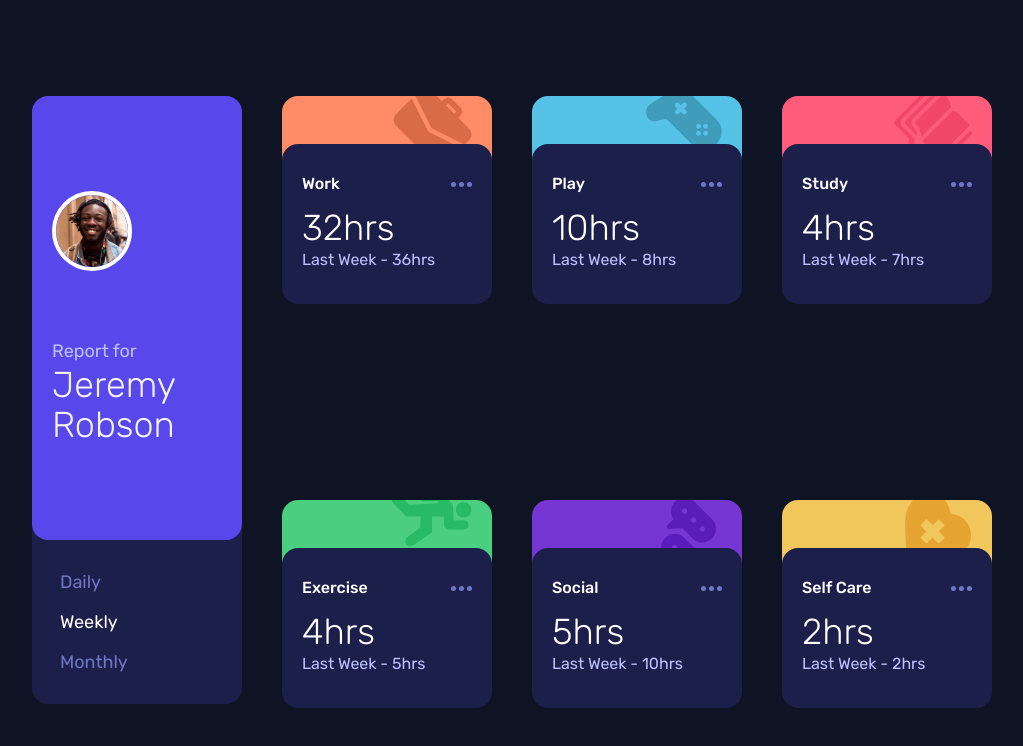
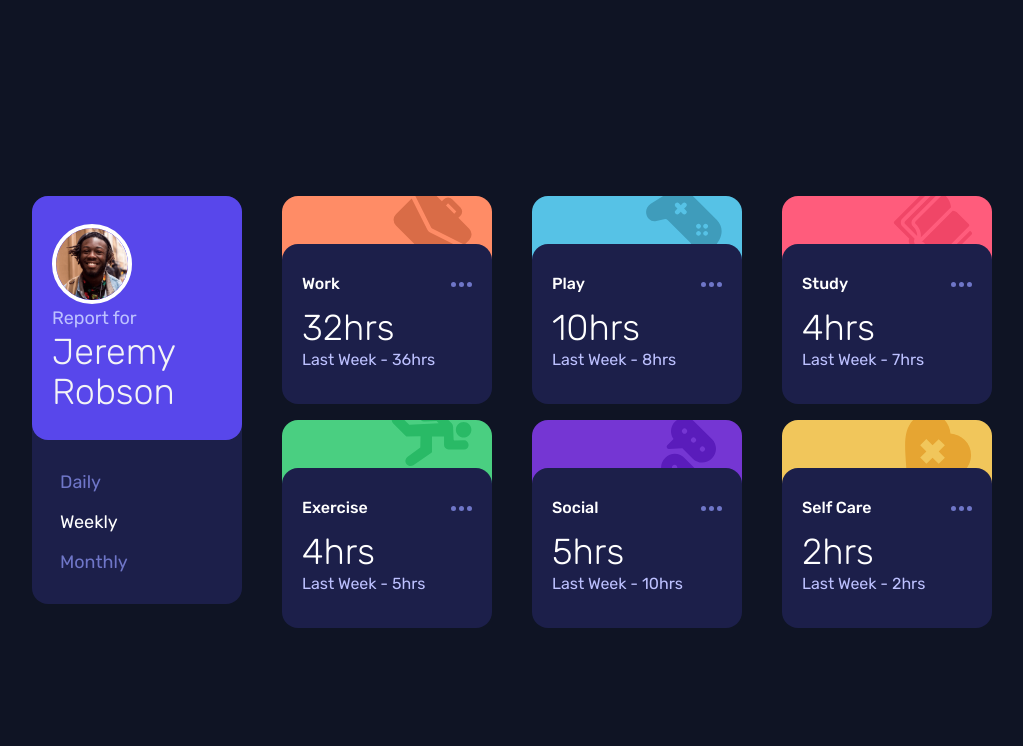
Before and after one commit to sarrietav-frontendmentor/time-tracking-dashboard, a Vue app: page / in a window 1280 px wide. Shown: the top 746 px of the page, without its empty margins (128-1151 px from the left). Built offline with nearby package versions, Linux system fonts and the light colour scheme.

Commit message:
fix: task being really far away

```diff
--- a/src/App.vue
+++ b/src/App.vue
@@ -8,12 +8,13 @@
       py-24
       lg:grid
       grid-cols-4
-      place-content-between
+      place-content-center
       gap-x-10
+      gap-y-10
       lg:px-40 lg:h-screen
     "
   >
-    <TheUserComponent class="row-span-2" />
+    <TheUserComponent class="row-start-1 row-span-2" />
     <div v-for="task in tasks" :key="task.title" class="my-12 last:m-0 lg:m-0">
       <Task :title="task.title" :timeframes="task.timeframes" />
     </div>
```
